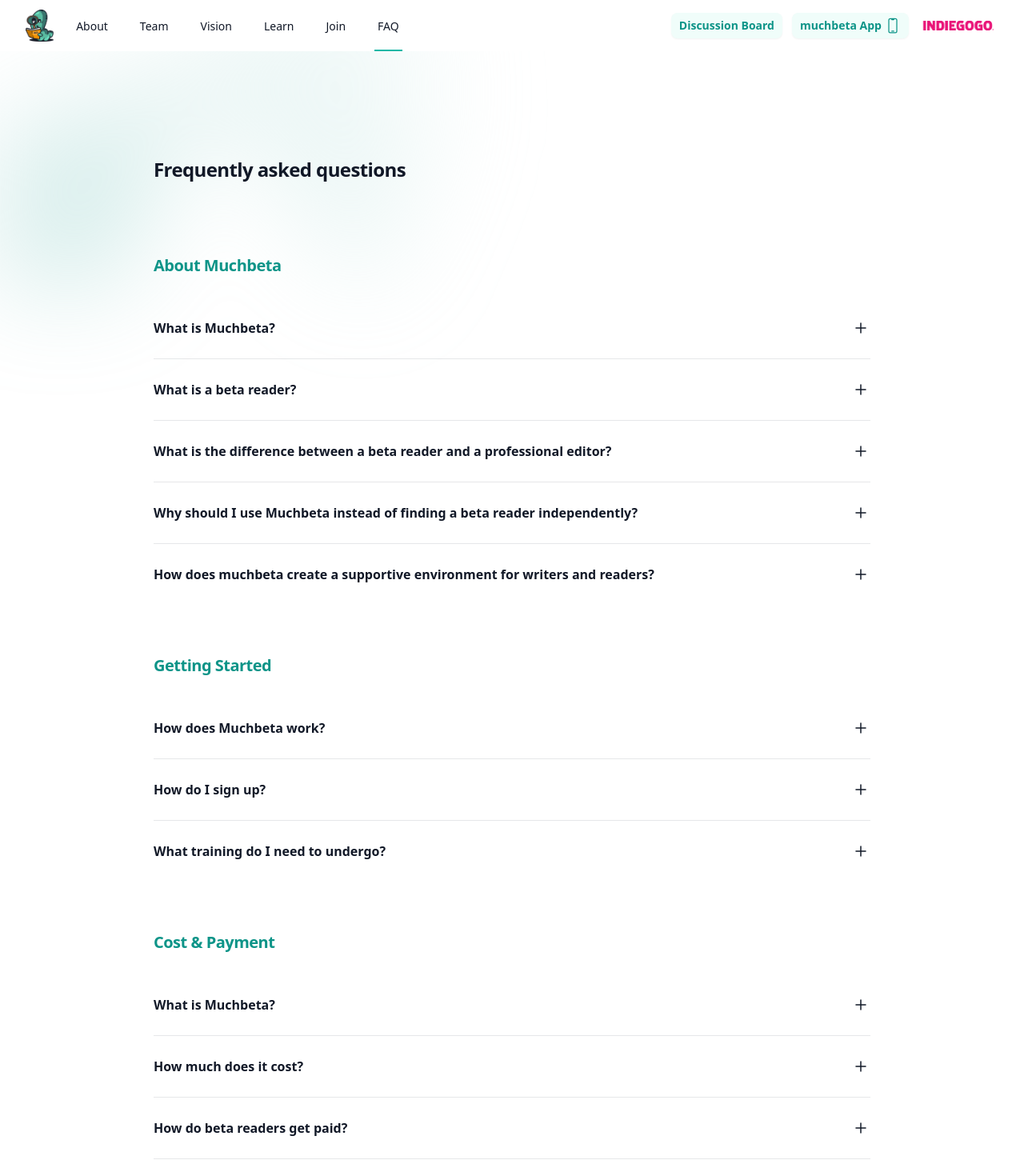
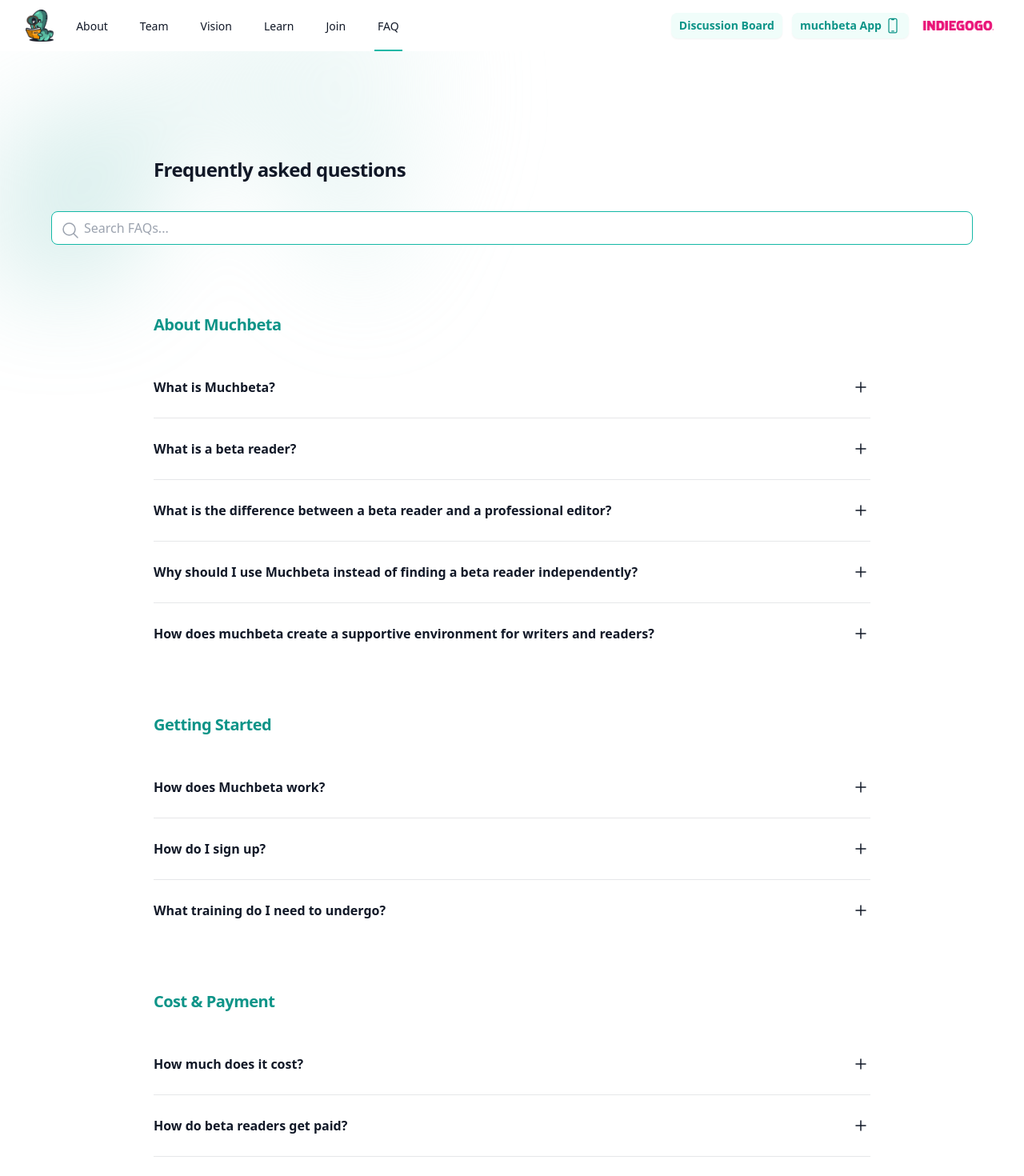
Before and after one commit to dv-i/muchbeta-website, a React (Create React App) app: page /faq in a window 1280 px wide. Shown: the top 1470 px of the page at 80% size. Built offline with nearby package versions, Linux system fonts and the light colour scheme.

Commit message:
Multiple copy changes, adds searchable faqs.

```diff
--- a/src/Footer.tsx
+++ b/src/Footer.tsx
@@ -40,7 +40,7 @@
 	menu3: [
 		{
 			name: "Discussion Board",
-			href: "/join",
+			href: "/learn",
 		},
 		{
 			name: "muchbeta App",
@@ -154,7 +154,7 @@
 							<img className="h-24" src={mbLogo} alt="muchbeta" />
 						</NavLink>
 						<p className="text-sm leading-6 text-gray-600">
-							Daring to do so much better, together.
+							So much better!
 						</p>
 						<div className="flex space-x-6">
 							{navigation.social.map((item) => (
--- a/src/NavBar.tsx
+++ b/src/NavBar.tsx
@@ -101,7 +101,7 @@
 							</div>
 							<div className="flex gap-3 justify-end flex-1 inset-y-0 right-0 items-center sm:static sm:inset-auto sm:ml-6 sm:pr-0">
 								<a
-									href="/join"
+									href="/learn"
 									type="button"
 									className="lg:flex hidden rounded-lg bg-teal-50 px-2.5 py-1.5 text-sm font-semibold text-teal-600 shadow-sm hover:bg-teal-100"
 								>
@@ -162,7 +162,7 @@
 								className="block border-l-4 border-transparent py-2 pl-3 pr-4 text-base font-medium text-gray-500 hover:border-gray-300 hover:bg-gray-50 hover:text-gray-700"
 							>
 								<NavLink
-									to={"/join"}
+									to={"/learn"}
 									className={({ isActive }) =>
 										`${
 											isActive
--- a/src/pages/About.tsx
+++ b/src/pages/About.tsx
@@ -54,7 +54,7 @@
 						<div className="mx-auto max-w-2xl gap-x-14 lg:mx-0 lg:flex lg:max-w-none lg:items-top">
 							<div className="w-full max-w-xl lg:shrink-0 xl:max-w-2xl">
 								<h2 className="text-3xl font-bold tracking-tight text-gray-900 sm:text-4xl">
-									About us
+									About Us
 								</h2>
 								<p className="relative mt-6 text-lg leading-8 text-gray-600 sm:max-w-md lg:max-w-none">
 									Beta reading is a pre-publication practice
--- a/src/pages/FAQ.tsx
+++ b/src/pages/FAQ.tsx
@@ -1,6 +1,11 @@
 import { Disclosure } from "@headlessui/react";
-import { MinusSmallIcon, PlusSmallIcon } from "@heroicons/react/24/outline";
+import {
+	MinusSmallIcon,
+	PlusSmallIcon,
+	MagnifyingGlassIcon,
+} from "@heroicons/react/24/outline";
 import { gradientColor } from "../data";
+import { useState } from "react";
 
 const aboutFAQs = [
 	{
@@ -44,10 +49,6 @@
 ];
 
 const paymentFAQs = [
-	{
-		question: "What is Muchbeta?",
-		answer: "Muchbeta is an innovative service that connects writers with beta readers from their target audience. Writers get the valuable feedback they need to hone their craft, while readers earn money for their thoughtful insights.",
-	},
 	{
 		question: "How much does it cost?",
 		answer: "Writer’s - TBD. Reader’s - The launch price offers reader’s a one time community fee of $49 guaranteed for the whole year.",
@@ -158,6 +159,18 @@
 	},
 ];
 export default function FAQ(): JSX.Element {
+	const [searchQuery, setSearchQuery] = useState<string>("");
+	const filterFAQs = (
+		faqList: { question: string; answer: string }[]
+	): { question: string; answer: string }[] => {
+		if (searchQuery === "") {
+			return faqList;
+		}
+
+		return faqList.filter((faq) =>
+			faq.question.toLowerCase().includes(searchQuery.toLowerCase())
+		);
+	};
 	return (
 		<div className="isolate bg-white px-6 py- sm:py-32 lg:px-8">
 			<div
@@ -176,12 +189,26 @@
 				<h2 className="mx-auto max-w-4xl text-2xl font-bold leading-10 tracking-tight text-gray-900">
 					Frequently asked questions
 				</h2>
+				<div className="relative mt-8">
+					<input
+						type="text"
+						placeholder="Search FAQs..."
+						className="w-full pl-10 pr-4 py-2 rounded-lg border border-teal-500 border-solid border-1"
+						value={searchQuery}
+						onChange={(e) => {
+							setSearchQuery(e.target.value);
+						}}
+					/>
+					<MagnifyingGlassIcon className="absolute w-6 h-6 text-gray-400 left-3 top-3" />
+				</div>
+				{searchQuery && filterFAQs(aboutFAQs).length === 0 ? null : (
+					<>
 						<h4 className="max-w-4xl mx-auto pt-20 text-xl font-bold leading-10 tracking-tight text-teal-600">
 							About Muchbeta
 						</h4>
 						<div className="mx-auto max-w-4xl divide-y divide-gray-900/10">
 							<dl className="pt-5 space-y-6 divide-y divide-gray-900/10">
-						{aboutFAQs.map((faq) => (
+								{filterFAQs(aboutFAQs).map((faq) => (
 									<Disclosure
 										as="div"
 										key={faq.question}
@@ -223,13 +250,17 @@
 								))}
 							</dl>
 						</div>
+					</>
+				)}
 
+				{searchQuery && filterFAQs(startedFAQs).length === 0 ? null : (
+					<>
 						<h4 className="max-w-4xl mx-auto pt-20 text-xl font-bold leading-10 tracking-tight text-teal-600">
 							Getting Started
 						</h4>
 						<div className="mx-auto max-w-4xl divide-y divide-gray-900/10">
 							<dl className="pt-5 space-y-6 divide-y divide-gray-900/10">
-						{startedFAQs.map((faq) => (
+								{filterFAQs(startedFAQs).map((faq) => (
 									<Disclosure
 										as="div"
 										key={faq.question}
@@ -271,13 +302,17 @@
 								))}
 							</dl>
 						</div>
+					</>
+				)}
 
+				{searchQuery && filterFAQs(paymentFAQs).length === 0 ? null : (
+					<>
 						<h4 className="max-w-4xl mx-auto pt-20 text-xl font-bold leading-10 tracking-tight text-teal-600">
 							Cost & Payment
 						</h4>
 						<div className="mx-auto max-w-4xl divide-y divide-gray-900/10">
 							<dl className="pt-5 space-y-6 divide-y divide-gray-900/10">
-						{paymentFAQs.map((faq) => (
+								{filterFAQs(paymentFAQs).map((faq) => (
 									<Disclosure
 										as="div"
 										key={faq.question}
@@ -319,13 +354,17 @@
 								))}
 							</dl>
 						</div>
+					</>
+				)}
 
+				{searchQuery && filterFAQs(qualityFAQs).length === 0 ? null : (
+					<>
 						<h4 className="max-w-4xl mx-auto pt-20 text-xl font-bold leading-10 tracking-tight text-teal-600">
 							Quality & Satisfaction
 						</h4>
 						<div className="mx-auto max-w-4xl divide-y divide-gray-900/10">
 							<dl className="pt-5 space-y-6 divide-y divide-gray-900/10">
-						{qualityFAQs.map((faq) => (
+								{filterFAQs(qualityFAQs).map((faq) => (
 									<Disclosure
 										as="div"
 										key={faq.question}
@@ -367,13 +406,17 @@
 								))}
 							</dl>
 						</div>
+					</>
+				)}
 
+				{searchQuery && filterFAQs(contentFAQs).length === 0 ? null : (
+					<>
 						<h4 className="max-w-4xl mx-auto pt-20 text-xl font-bold leading-10 tracking-tight text-teal-600">
 							Content & Generes
 						</h4>
 						<div className="mx-auto max-w-4xl divide-y divide-gray-900/10">
 							<dl className="pt-5 space-y-6 divide-y divide-gray-900/10">
-						{contentFAQs.map((faq) => (
+								{filterFAQs(contentFAQs).map((faq) => (
 									<Disclosure
 										as="div"
 										key={faq.question}
@@ -415,13 +458,17 @@
 								))}
 							</dl>
 						</div>
+					</>
+				)}
 
+				{searchQuery && filterFAQs(troubleFAQs).length === 0 ? null : (
+					<>
 						<h4 className="max-w-4xl mx-auto pt-20 text-xl font-bold leading-10 tracking-tight text-teal-600">
 							Troubles & Disputes
 						</h4>
 						<div className="mx-auto max-w-4xl divide-y divide-gray-900/10">
 							<dl className="pt-5 space-y-6 divide-y divide-gray-900/10">
-						{troubleFAQs.map((faq) => (
+								{filterFAQs(troubleFAQs).map((faq) => (
 									<Disclosure
 										as="div"
 										key={faq.question}
@@ -463,13 +510,17 @@
 								))}
 							</dl>
 						</div>
+					</>
+				)}
 
+				{searchQuery && filterFAQs(platformFAQs).length === 0 ? null : (
+					<>
 						<h4 className="max-w-4xl mx-auto pt-20 text-xl font-bold leading-10 tracking-tight text-teal-600">
 							Platform & Technology
 						</h4>
 						<div className="mx-auto max-w-4xl divide-y divide-gray-900/10">
 							<dl className="pt-5 space-y-6 divide-y divide-gray-900/10">
-						{platformFAQs.map((faq) => (
+								{filterFAQs(platformFAQs).map((faq) => (
 									<Disclosure
 										as="div"
 										key={faq.question}
@@ -511,13 +562,17 @@
 								))}
 							</dl>
 						</div>
+					</>
+				)}
 
+				{searchQuery && filterFAQs(jobsFAQs).length === 0 ? null : (
+					<>
 						<h4 className="max-w-4xl mx-auto pt-20 text-xl font-bold leading-10 tracking-tight text-teal-600">
 							Participation & Jobs
 						</h4>
 						<div className="mx-auto max-w-4xl divide-y divide-gray-900/10">
 							<dl className="pt-5 space-y-6 divide-y divide-gray-900/10">
-						{jobsFAQs.map((faq) => (
+								{filterFAQs(jobsFAQs).map((faq) => (
 									<Disclosure
 										as="div"
 										key={faq.question}
@@ -559,13 +614,17 @@
 								))}
 							</dl>
 						</div>
+					</>
+				)}
 
+				{searchQuery && filterFAQs(feedbackFAQs).length === 0 ? null : (
+					<>
 						<h4 className="max-w-4xl mx-auto pt-20 text-xl font-bold leading-10 tracking-tight text-teal-600">
 							Feedback & Improvements
 						</h4>
 						<div className="mx-auto max-w-4xl divide-y divide-gray-900/10">
 							<dl className="pt-5 space-y-6 divide-y divide-gray-900/10">
-						{feedbackFAQs.map((faq) => (
+								{filterFAQs(feedbackFAQs).map((faq) => (
 									<Disclosure
 										as="div"
 										key={faq.question}
@@ -607,13 +666,17 @@
 								))}
 							</dl>
 						</div>
+					</>
+				)}
 
+				{searchQuery && filterFAQs(languageFAQs).length === 0 ? null : (
+					<>
 						<h4 className="max-w-4xl mx-auto pt-20 text-xl font-bold leading-10 tracking-tight text-teal-600">
 							Languages & Location
 						</h4>
 						<div className="mx-auto max-w-4xl divide-y divide-gray-900/10">
 							<dl className="pt-5 space-y-6 divide-y divide-gray-900/10">
-						{languageFAQs.map((faq) => (
+								{filterFAQs(languageFAQs).map((faq) => (
 									<Disclosure
 										as="div"
 										key={faq.question}
@@ -655,13 +718,17 @@
 								))}
 							</dl>
 						</div>
+					</>
+				)}
 
+				{searchQuery && filterFAQs(careerFAQs).length === 0 ? null : (
+					<>
 						<h4 className="max-w-4xl mx-auto pt-20 text-xl font-bold leading-10 tracking-tight text-teal-600">
 							Careers at Muchbeta
 						</h4>
 						<div className="mx-auto max-w-4xl divide-y divide-gray-900/10">
 							<dl className="pt-5 space-y-6 divide-y divide-gray-900/10">
-						{careerFAQs.map((faq) => (
+								{filterFAQs(careerFAQs).map((faq) => (
 									<Disclosure
 										as="div"
 										key={faq.question}
@@ -703,6 +770,8 @@
 								))}
 							</dl>
 						</div>
+					</>
+				)}
 			</div>
 		</div>
 	);
--- a/src/pages/Home.tsx
+++ b/src/pages/Home.tsx
@@ -342,7 +342,7 @@
 										What is
 									</span>
 									<span className="block text-teal-600">
-										muchbeta ?
+										Muchbeta ?
 									</span>
 								</span>
 							</h1>
```
Also changed, not shown: src/pages/Join.tsx (+19 -24 lines), src/pages/Team.tsx (+10 -6 lines), src/pages/Vision.tsx (+3 -5 lines), .eslintrc.json. Lines whose indentation alone changed are shown as unchanged.
